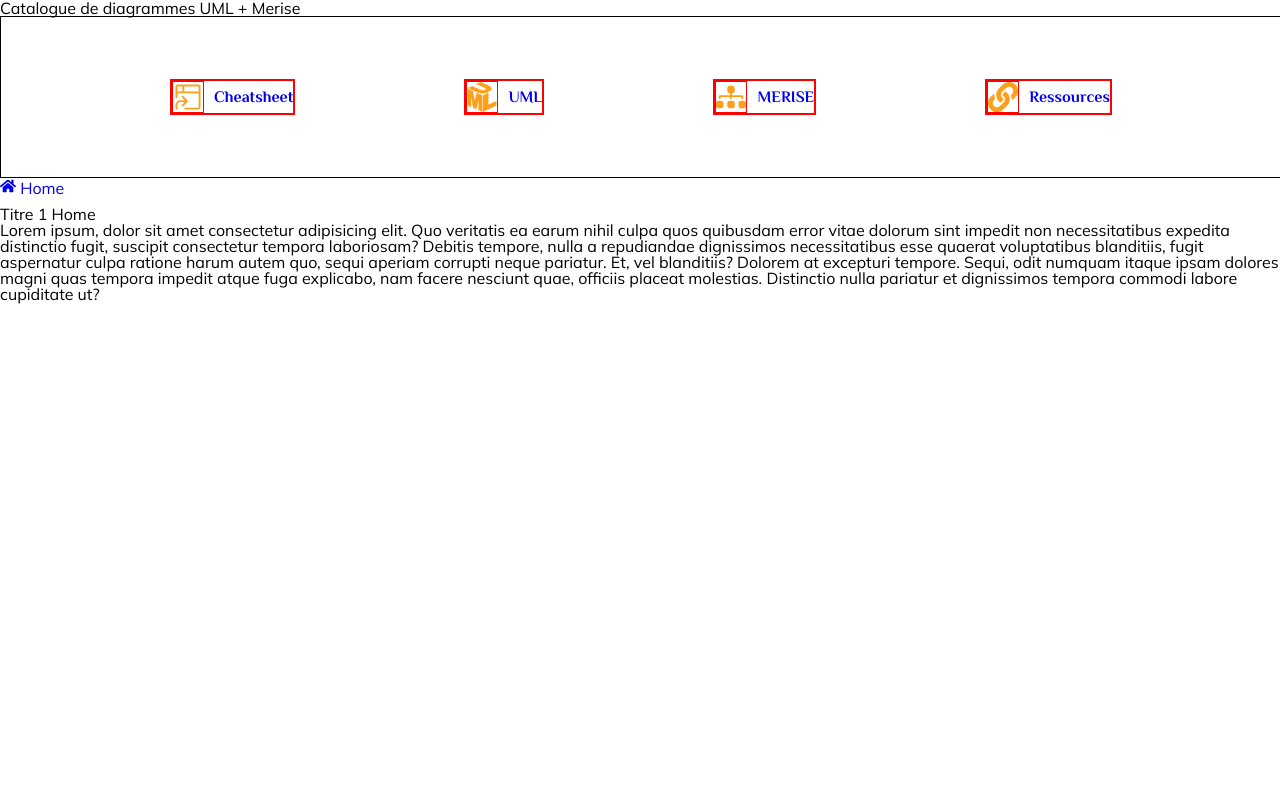
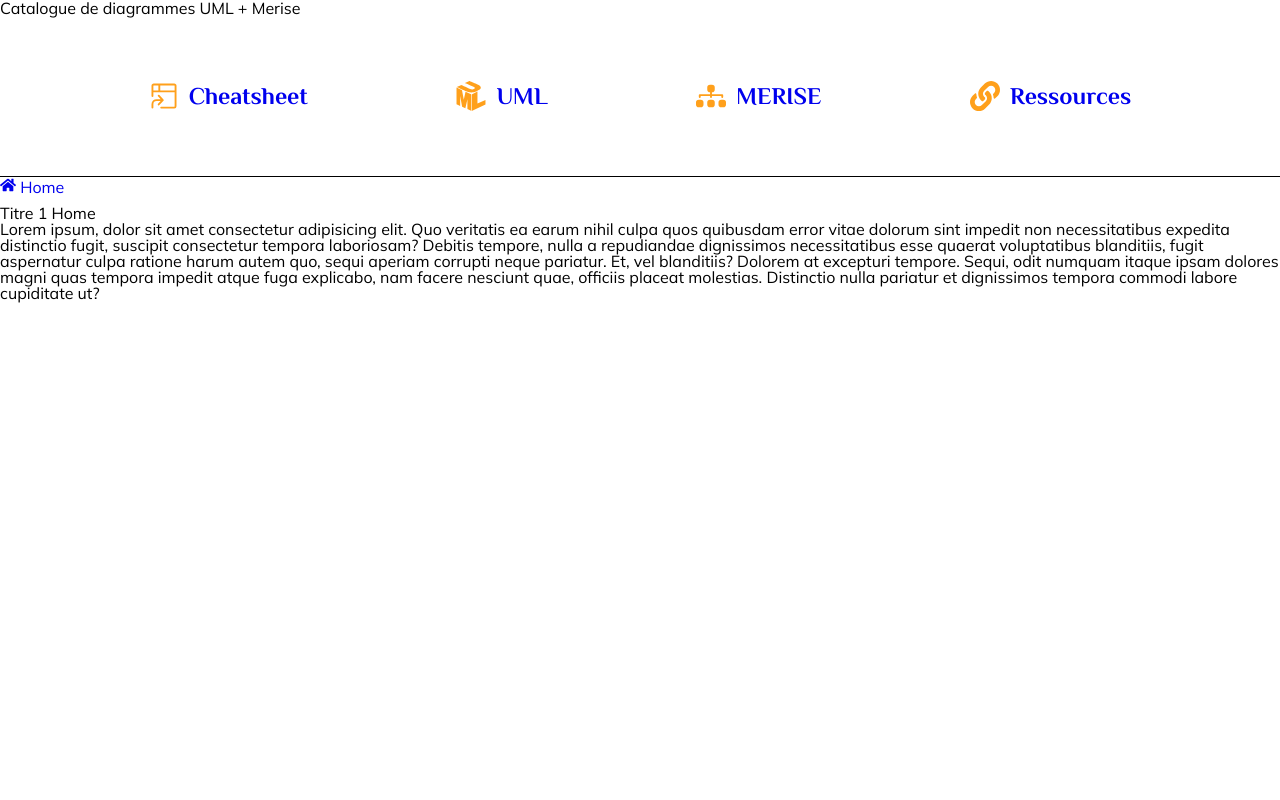
Before and after one commit to 2023-cda-alt-devops-p4/catalog-ac, a React (Vite) app: page / in a window 1280 px wide. Shown: the top 800 px of the page. Built offline with nearby package versions, Linux system fonts and the light colour scheme.

Commit message:
💄 style: change theme.js
miseà jour CSS Navbar avec le thème

```diff
--- a/src/assets/css/theme.js
+++ b/src/assets/css/theme.js
@@ -46,14 +46,13 @@ const fontFamily = {
   fontDefault: "Mulish",
 }
 
-const gridUnit = 8
 const borderRadius = {
   subtle: 1,
   round: "5px",
   extraRound: "15px",
   circle: "50%",
 }
-const shadows = {}
+
 const weights = {
   light: 300,
   regular: 400,
@@ -67,9 +66,7 @@ export const theme = {
   colors,
   fonts,
   fontFamily,
-  gridUnit,
   borderRadius,
-  shadows,
   weights,
   spacing,
 }
--- a/src/views/Navbar.jsx
+++ b/src/views/Navbar.jsx
@@ -31,7 +31,7 @@ const Navbar = () => {
 };
 
 const NavbarStyled = styled.div`
-	border: 1px solid black;
+	/* border: 1px solid black; */
 	width: 100vw;
 	height: 20vh;
 	display: flex;
@@ -40,11 +40,11 @@ const NavbarStyled = styled.div`
 	color: ${theme.colors.primary};
 	border-bottom: 1px solid black;
 	font-family: ${theme.fontFamily.fontTitle};
-	font-weight: 700;
+	font-weight: ${theme.weights.bold};
+	font-size: ${theme.fonts.P3};
 
 	.icon {
-		border: 1px solid red;
-
+		/* border: 1px solid red; */
 		margin-right: 10px;
 		height: 30px;
 		width: 30px;
@@ -55,9 +55,8 @@ const NavbarStyled = styled.div`
 	}
 
 	.btn_menu {
-		border: 2px solid red;
+		/* border: 2px solid red; */
 		display: flex;
-		/* flex-wrap: nowrap; */
 		align-items: center;
 		justify-content: center;
 	}
```
